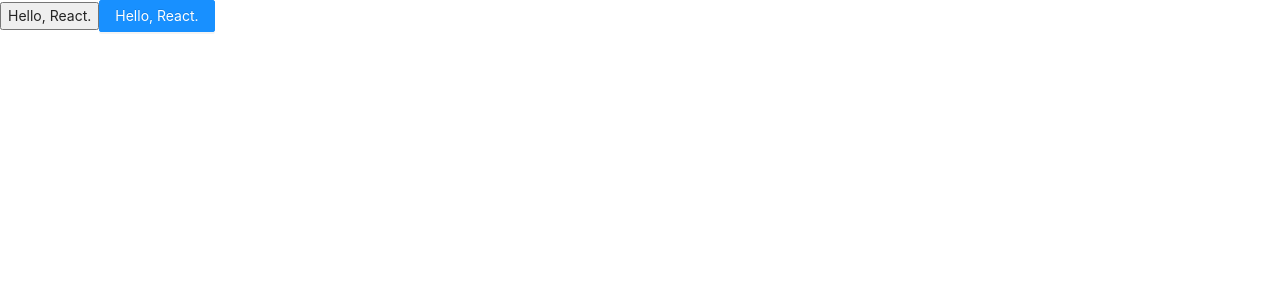
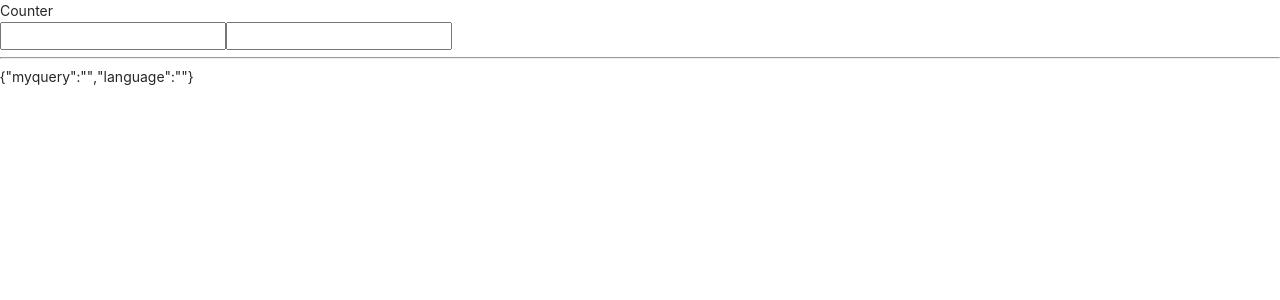
Before and after one commit to honeyhyuni/react-frontend, a React (Create React App) app: page / in a window 1280 px wide. Shown: the top 300 px of the page. Built offline with nearby package versions, Linux system fonts and the light colour scheme.

Commit message:
2022/11/09_Until_eventProcess

```diff
--- a/package.json
+++ b/package.json
@@ -7,6 +7,7 @@
     "@testing-library/react": "^13.0.0",
     "@testing-library/user-event": "^13.2.1",
     "antd": "^4.24.1",
+    "prop-types": "^15.8.1",
     "react": "^18.2.0",
     "react-dom": "^18.2.0",
     "react-scripts": "5.0.1",
--- a/src/App.js
+++ b/src/App.js
@@ -1,18 +1,30 @@
 import React from 'react';
+import PropTypes from "prop-types";
 import 'App.css';
-import { Button } from 'antd';
+import Counter from "Counter";
 
-function App() {
-  return (
-    <div>
-      <button>
-        Hello, React.
-      </button>
-      <Button type="primary" onClick={() => console.log("clicked")}>
-        Hello, React.
-      </Button>
-    </div>
-  );
+// 이벤트 헨들러 속성명은 camelCase
+
+class App extends React.Component{
+  state = {myquery:"", language: ""}
+  onChange = (e) =>{
+    const {name, value} = e.target;
+    this.setState({
+      [name]: value,
+    })
+  };
+  render() {
+
+    return(
+      <div>
+        <Counter onClick={() => console.log("clicked")}/>
+        <input name="myquery" onChange={this.onChange}/>
+        <input name="language" onChange={this.onChange}/>
+        <hr/>
+        {JSON.stringify(this.state)}
+      </div>
+    );
+  }
 }
 
 export default App;
--- /dev/null
+++ b/src/Counter.js
@@ -0,0 +1,23 @@
+import React from "react";
+import PropTypes from "prop-types";
+
+class Counter extends React.Component{
+    static propTypes = {
+        onClick: PropTypes.func,
+    }
+    state = {
+
+    }
+    render(){
+        return(
+            <div onClick={this.props.onClick}>
+                Counter
+            </div>
+        );
+    }
+}
+
+
+
+
+export default Counter;
```
Also changed, not shown: src/ThemedButton.js (added, +20 -0 lines).
